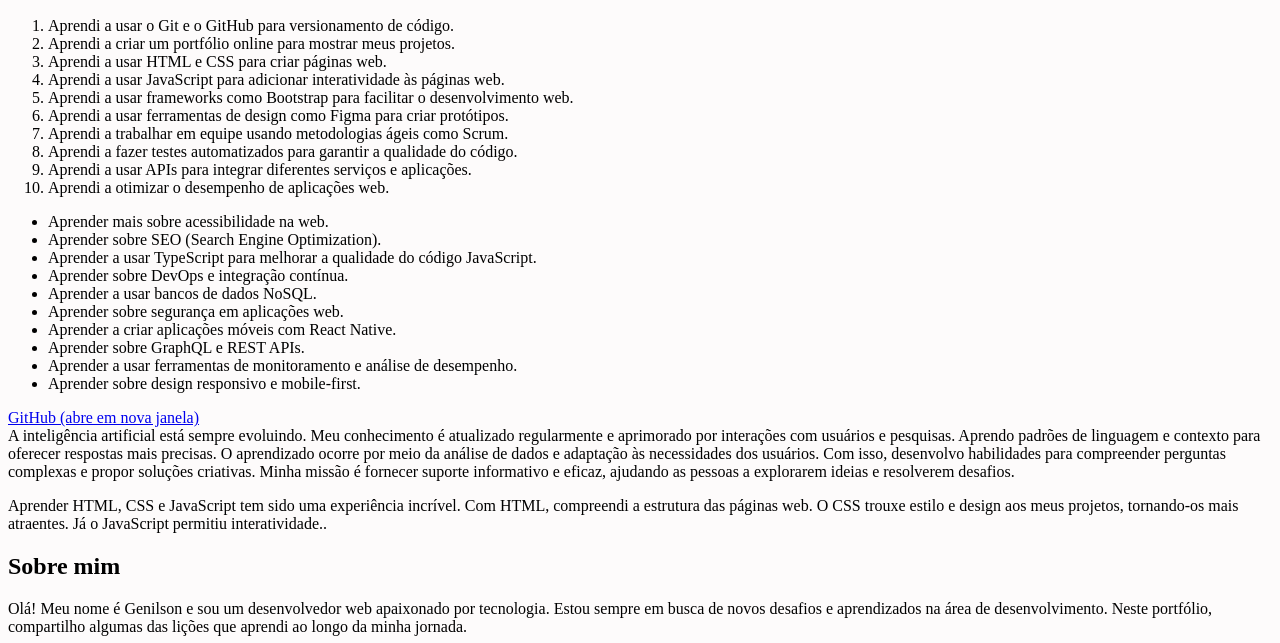
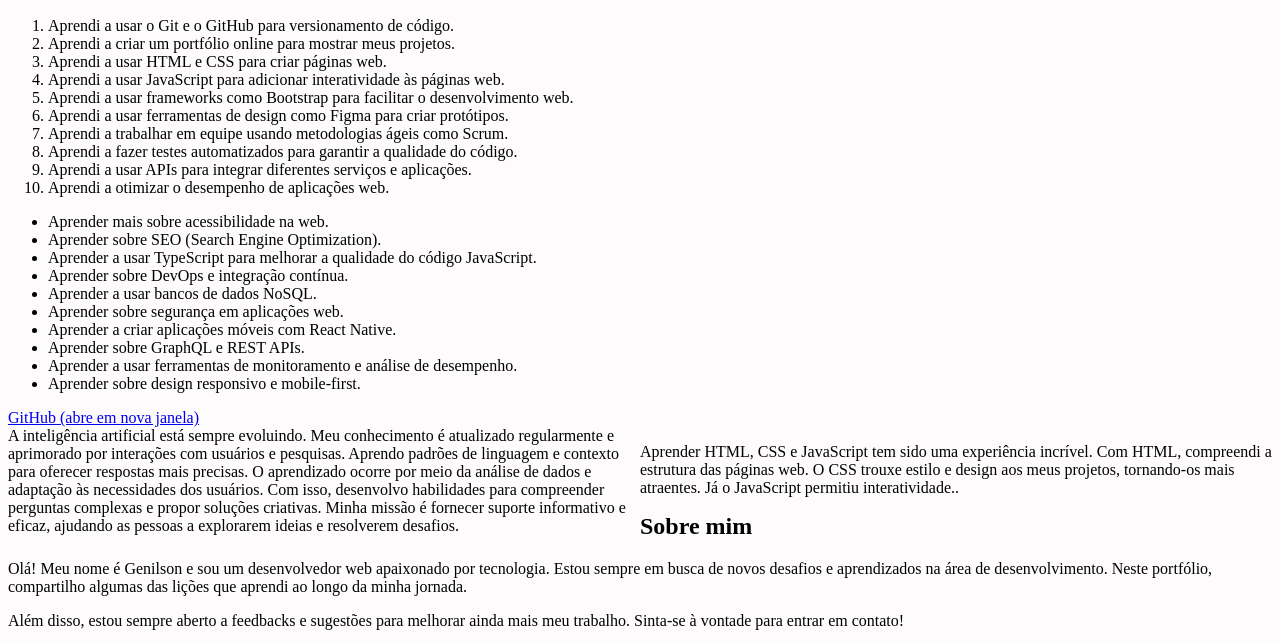
Before and after one commit to genilson-dev/lessons-leardned, a website: page index.html in a window 1280 px wide. Shown: the part 161-804 px from the top of the page. Drawn offline with Linux system fonts and the light colour scheme.

Commit message:
Add Todos os testes incluindo os bonus OK

```diff
--- a/index.html
+++ b/index.html
@@ -63,7 +63,8 @@
     <nav>
       <a href="https://github.com/genilson-dev" target="_blank">GitHub (abre em nova janela)</a>
     </nav>
-    <article>
+
+    <article class="lado-esquerdo">
       A inteligência artificial está sempre evoluindo. Meu conhecimento é
       atualizado regularmente e aprimorado por interações com usuários e
       pesquisas. Aprendo padrões de linguagem e contexto para oferecer respostas
@@ -73,7 +74,8 @@
       missão é fornecer suporte informativo e eficaz, ajudando as pessoas a
       explorarem ideias e resolverem desafios.
     </article>
-    <aside>
+
+    <aside class="lado-direito">
       <p>
         Aprender HTML, CSS e JavaScript tem sido uma experiência incrível. Com HTML,
         compreendi a estrutura das páginas web. O CSS trouxe estilo e design aos meus
--- a/style.css
+++ b/style.css
@@ -9,8 +9,19 @@ body {
   padding: 10px;
   background: green;
   border: solid 1px black;
+  font-size: 10px;
   size: 33px;
   color: white;
   line-height: 10px;
   font-family: 'Franklin Gothic Medium', 'Arial Narrow', Arial, sans-serif;
+
 }
+
+.lado-direito {
+  float: right;
+  width: 50%;
+}
+.lado-esquerdo {
+  float: left;
+  width: 50%;
+}
```
